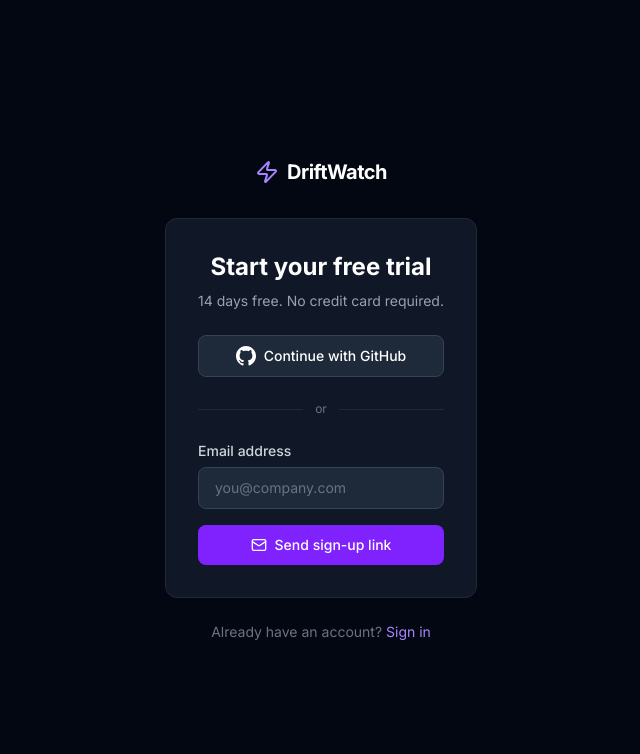
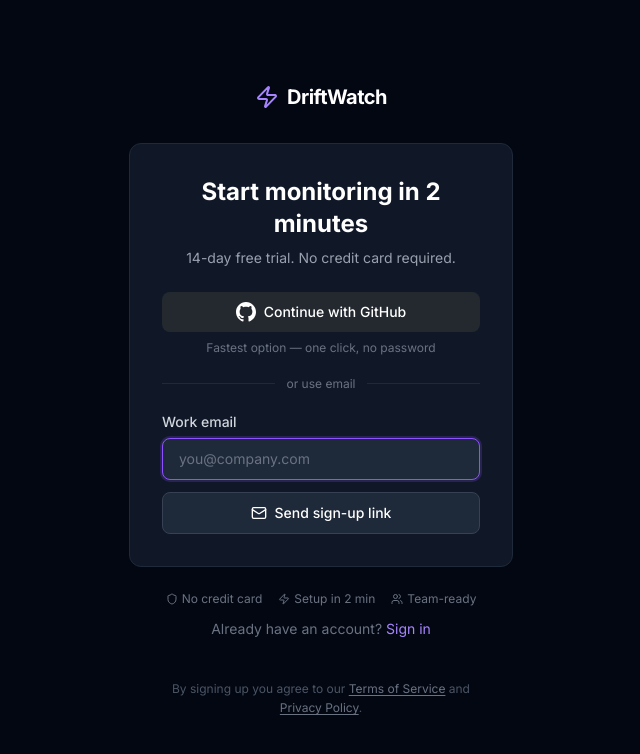
Before and after one commit to Ignusmart/apidelta, a Next.js app in the folder apps/web/: page /sign-up in a window 1280 px wide. Shown: the top 754 px of the page, without its empty margins (319-959 px from the left). Built offline with nearby package versions, Linux system fonts and the light colour scheme; no server answers.

Commit message:
Iteration 16: polish gate 6/10 — signup-flow-cro

```diff
--- a/apps/web/src/app/(auth)/layout.tsx
+++ b/apps/web/src/app/(auth)/layout.tsx
@@ -15,9 +15,24 @@
         <Zap aria-hidden="true" className="h-6 w-6 text-violet-400" />
         DriftWatch
       </Link>
-      <main id="main-content">
-        {children}
-      </main>
+      <main id="main-content">{children}</main>
+      <p className="mt-10 max-w-xs text-center text-xs leading-relaxed text-gray-600">
+        By signing up you agree to our{' '}
+        <a
+          href="/terms"
+          className="rounded text-gray-500 underline underline-offset-2 hover:text-gray-400 focus-visible:outline-none focus-visible:ring-2 focus-visible:ring-violet-500"
+        >
+          Terms of Service
+        </a>{' '}
+        and{' '}
+        <a
+          href="/privacy"
+          className="rounded text-gray-500 underline underline-offset-2 hover:text-gray-400 focus-visible:outline-none focus-visible:ring-2 focus-visible:ring-violet-500"
+        >
+          Privacy Policy
+        </a>
+        .
+      </p>
     </div>
   );
 }
--- a/apps/web/src/app/(auth)/sign-in/page.tsx
+++ b/apps/web/src/app/(auth)/sign-in/page.tsx
@@ -2,6 +2,7 @@
 import { redirect } from 'next/navigation';
 import { auth, signIn } from '@/auth';
 import { Mail } from 'lucide-react';
+import { SubmitButton } from '../submit-button';
 
 export const metadata: Metadata = {
   title: 'Sign in',
@@ -39,34 +40,48 @@
         </p>
 
         {error && (
-          <div role="alert" className="mb-4 rounded-lg bg-red-500/10 px-4 py-3 text-sm text-red-400">
+          <div
+            role="alert"
+            className="mb-4 rounded-lg bg-red-500/10 px-4 py-3 text-sm text-red-400"
+          >
             {error === 'OAuthAccountNotLinked'
               ? 'This email is already linked to a different sign-in method. Try the other option below.'
-              : 'Something went wrong. Please try again.'}
+              : error === 'EmailSignin'
+                ? 'Could not send the sign-in link. Please check your email address and try again.'
+                : error === 'Callback'
+                  ? 'The sign-in link has expired or was already used. Please request a new one.'
+                  : error === 'AccessDenied'
+                    ? 'Access denied. You may not have permission to sign in.'
+                    : 'Something went wrong. Please try again.'}
           </div>
         )}
 
-        {/* GitHub OAuth */}
+        {/* GitHub OAuth — primary CTA for dev audience */}
         <form
           action={async () => {
             'use server';
             await signIn('github', { redirectTo: callbackUrl });
           }}
         >
-          <button
-            type="submit"
-            className="flex w-full items-center justify-center gap-2 rounded-lg border border-gray-700 bg-gray-800 px-4 py-2.5 text-sm font-medium text-white transition hover:border-gray-600 hover:bg-gray-750 focus-visible:outline-none focus-visible:ring-2 focus-visible:ring-violet-500 focus-visible:ring-offset-2 focus-visible:ring-offset-gray-950"
+          <SubmitButton
+            pendingText="Connecting to GitHub..."
+            className="flex w-full items-center justify-center gap-2 rounded-lg bg-[#24292f] px-4 py-2.5 text-sm font-medium text-white transition hover:bg-[#32383f] focus-visible:outline-none focus-visible:ring-2 focus-visible:ring-violet-500 focus-visible:ring-offset-2 focus-visible:ring-offset-gray-950"
           >
-            <svg aria-hidden="true" className="h-5 w-5" fill="currentColor" viewBox="0 0 24 24">
+            <svg
+              aria-hidden="true"
+              className="h-5 w-5"
+              fill="currentColor"
+              viewBox="0 0 24 24"
+            >
               <path d="M12 0c-6.626 0-12 5.373-12 12 0 5.302 3.438 9.8 8.207 11.387.599.111.793-.261.793-.577v-2.234c-3.338.726-4.033-1.416-4.033-1.416-.546-1.387-1.333-1.756-1.333-1.756-1.089-.745.083-.729.083-.729 1.205.084 1.839 1.237 1.839 1.237 1.07 1.834 2.807 1.304 3.492.997.107-.775.418-1.305.762-1.604-2.665-.305-5.467-1.334-5.467-5.931 0-1.311.469-2.381 1.236-3.221-.124-.303-.535-1.524.117-3.176 0 0 1.008-.322 3.301 1.23.957-.266 1.983-.399 3.003-.404 1.02.005 2.047.138 3.006.404 2.291-1.552 3.297-1.23 3.297-1.23.653 1.653.242 2.874.118 3.176.77.84 1.235 1.911 1.235 3.221 0 4.609-2.807 5.624-5.479 5.921.43.372.823 1.102.823 2.222v3.293c0 .319.192.694.801.576 4.765-1.589 8.199-6.086 8.199-11.386 0-6.627-5.373-12-12-12z" />
             </svg>
             Continue with GitHub
-          </button>
+          </SubmitButton>
         </form>
 
-        <div className="my-6 flex items-center gap-3" role="separator">
+        <div className="my-5 flex items-center gap-3" role="separator">
           <div className="h-px flex-1 bg-gray-800" />
-          <span className="text-xs text-gray-500">or</span>
+          <span className="text-xs text-gray-500">or use email</span>
           <div className="h-px flex-1 bg-gray-800" />
         </div>
 
@@ -82,34 +97,37 @@
           }}
         >
           <label
-            htmlFor="email"
+            htmlFor="signin-email"
             className="mb-1.5 block text-sm font-medium text-gray-300"
           >
             Email address
           </label>
           <input
-            id="email"
+            id="signin-email"
             name="email"
             type="email"
             required
             autoComplete="email"
             placeholder="you@company.com"
-            className="mb-4 w-full rounded-lg border border-gray-700 bg-gray-800 px-4 py-2.5 text-sm text-white placeholder-gray-500 outline-none transition focus:border-violet-500 focus:ring-2 focus:ring-violet-500/20"
+            className="mb-3 w-full rounded-lg border border-gray-700 bg-gray-800 px-4 py-2.5 text-sm text-white placeholder-gray-500 outline-none transition focus:border-violet-500 focus:ring-2 focus:ring-violet-500/20"
           />
-          <button
-            type="submit"
-            className="flex w-full items-center justify-center gap-2 rounded-lg bg-violet-600 px-4 py-2.5 text-sm font-medium text-white transition hover:bg-violet-500 focus-visible:outline-none focus-visible:ring-2 focus-visible:ring-violet-500 focus-visible:ring-offset-2 focus-visible:ring-offset-gray-950"
+          <SubmitButton
+            pendingText="Sending link..."
+            className="flex w-full items-center justify-center gap-2 rounded-lg border border-gray-700 bg-gray-800 px-4 py-2.5 text-sm font-medium text-white transition hover:border-gray-600 hover:bg-gray-750 focus-visible:outline-none focus-visible:ring-2 focus-visible:ring-violet-500 focus-visible:ring-offset-2 focus-visible:ring-offset-gray-950"
           >
             <Mail aria-hidden="true" className="h-4 w-4" />
             Send sign-in link
-          </button>
+          </SubmitButton>
         </form>
       </div>
 
       <p className="mt-6 text-center text-sm text-gray-500">
         Don&apos;t have an account?{' '}
-        <a href="/sign-up" className="rounded text-violet-400 hover:text-violet-300 focus-visible:outline-none focus-visible:ring-2 focus-visible:ring-violet-500">
-          Sign up
+        <a
+          href="/sign-up"
+          className="rounded text-violet-400 hover:text-violet-300 focus-visible:outline-none focus-visible:ring-2 focus-visible:ring-violet-500"
+        >
+          Start free trial
         </a>
       </p>
     </div>
--- a/apps/web/src/app/(auth)/sign-up/page.tsx
+++ b/apps/web/src/app/(auth)/sign-up/page.tsx
@@ -1,7 +1,8 @@
 import type { Metadata } from 'next';
 import { redirect } from 'next/navigation';
 import { auth, signIn } from '@/auth';
-import { Mail } from 'lucide-react';
+import { Mail, Shield, Users, Zap } from 'lucide-react';
+import { SubmitButton } from '../submit-button';
 
 export const metadata: Metadata = {
   title: 'Sign up',
@@ -19,45 +20,69 @@
 export default async function SignUpPage({
   searchParams,
 }: {
-  searchParams: Promise<{ callbackUrl?: string }>;
+  searchParams: Promise<{ callbackUrl?: string; error?: string }>;
 }) {
   const session = await auth();
   if (session?.user) redirect('/dashboard');
 
   const params = await searchParams;
   const callbackUrl = params.callbackUrl ?? '/dashboard';
+  const error = params.error;
 
   return (
     <div className="w-full max-w-sm">
       <div className="rounded-xl border border-gray-800 bg-gray-900 p-8">
         <h1 className="mb-2 text-center text-2xl font-bold text-white">
-          Start your free trial
+          Start monitoring in 2 minutes
         </h1>
         <p className="mb-6 text-center text-sm text-gray-400">
-          14 days free. No credit card required.
+          14-day free trial. No credit card required.
         </p>
 
-        {/* GitHub OAuth */}
+        {error && (
+          <div
+            role="alert"
+            className="mb-4 rounded-lg bg-red-500/10 px-4 py-3 text-sm text-red-400"
+          >
+            {error === 'OAuthAccountNotLinked'
+              ? 'This email is already linked to a different sign-in method. Try the other option below.'
+              : error === 'EmailSignin'
+                ? 'Could not send the sign-up link. Please check your email address and try again.'
+                : error === 'Callback'
+                  ? 'The sign-up link has expired or was already used. Please request a new one.'
+                  : 'Something went wrong. Please try again.'}
+          </div>
+        )}
+
+        {/* GitHub OAuth — primary CTA for dev audience */}
         <form
           action={async () => {
             'use server';
             await signIn('github', { redirectTo: callbackUrl });
           }}
         >
-          <button
-            type="submit"
-            className="flex w-full items-center justify-center gap-2 rounded-lg border border-gray-700 bg-gray-800 px-4 py-2.5 text-sm font-medium text-white transition hover:border-gray-600 hover:bg-gray-750 focus-visible:outline-none focus-visible:ring-2 focus-visible:ring-violet-500 focus-visible:ring-offset-2 focus-visible:ring-offset-gray-950"
+          <SubmitButton
+            pendingText="Connecting to GitHub..."
+            className="flex w-full items-center justify-center gap-2 rounded-lg bg-[#24292f] px-4 py-2.5 text-sm font-medium text-white transition hover:bg-[#32383f] focus-visible:outline-none focus-visible:ring-2 focus-visible:ring-violet-500 focus-visible:ring-offset-2 focus-visible:ring-offset-gray-950"
           >
-            <svg aria-hidden="true" className="h-5 w-5" fill="currentColor" viewBox="0 0 24 24">
+            <svg
+              aria-hidden="true"
+              className="h-5 w-5"
+              fill="currentColor"
+              viewBox="0 0 24 24"
+            >
               <path d="M12 0c-6.626 0-12 5.373-12 12 0 5.302 3.438 9.8 8.207 11.387.599.111.793-.261.793-.577v-2.234c-3.338.726-4.033-1.416-4.033-1.416-.546-1.387-1.333-1.756-1.333-1.756-1.089-.745.083-.729.083-.729 1.205.084 1.839 1.237 1.839 1.237 1.07 1.834 2.807 1.304 3.492.997.107-.775.418-1.305.762-1.604-2.665-.305-5.467-1.334-5.467-5.931 0-1.311.469-2.381 1.236-3.221-.124-.303-.535-1.524.117-3.176 0 0 1.008-.322 3.301 1.23.957-.266 1.983-.399 3.003-.404 1.02.005 2.047.138 3.006.404 2.291-1.552 3.297-1.23 3.297-1.23.653 1.653.242 2.874.118 3.176.77.84 1.235 1.911 1.235 3.221 0 4.609-2.807 5.624-5.479 5.921.43.372.823 1.102.823 2.222v3.293c0 .319.192.694.801.576 4.765-1.589 8.199-6.086 8.199-11.386 0-6.627-5.373-12-12-12z" />
             </svg>
             Continue with GitHub
-          </button>
+          </SubmitButton>
+          <p className="mt-2 text-center text-xs text-gray-500">
+            Fastest option — one click, no password
+          </p>
         </form>
 
-        <div className="my-6 flex items-center gap-3" role="separator">
+        <div className="my-5 flex items-center gap-3" role="separator">
           <div className="h-px flex-1 bg-gray-800" />
-          <span className="text-xs text-gray-500">or</span>
+          <span className="text-xs text-gray-500">or use email</span>
           <div className="h-px flex-1 bg-gray-800" />
         </div>
 
@@ -73,36 +98,57 @@
           }}
         >
           <label
-            htmlFor="email"
+            htmlFor="signup-email"
             className="mb-1.5 block text-sm font-medium text-gray-300"
           >
-            Email address
+            Work email
           </label>
           <input
-            id="email"
+            id="signup-email"
             name="email"
             type="email"
             required
             autoComplete="email"
+            autoFocus
             placeholder="you@company.com"
-            className="mb-4 w-full rounded-lg border border-gray-700 bg-gray-800 px-4 py-2.5 text-sm text-white placeholder-gray-500 outline-none transition focus:border-violet-500 focus:ring-2 focus:ring-violet-500/20"
+            className="mb-3 w-full rounded-lg border border-gray-700 bg-gray-800 px-4 py-2.5 text-sm text-white placeholder-gray-500 outline-none transition focus:border-violet-500 focus:ring-2 focus:ring-violet-500/20"
           />
-          <button
-            type="submit"
-            className="flex w-full items-center justify-center gap-2 rounded-lg bg-violet-600 px-4 py-2.5 text-sm font-medium text-white transition hover:bg-violet-500 focus-visible:outline-none focus-visible:ring-2 focus-visible:ring-violet-500 focus-visible:ring-offset-2 focus-visible:ring-offset-gray-950"
+          <SubmitButton
+            pendingText="Sending link..."
+            className="flex w-full items-center justify-center gap-2 rounded-lg border border-gray-700 bg-gray-800 px-4 py-2.5 text-sm font-medium text-white transition hover:border-gray-600 hover:bg-gray-750 focus-visible:outline-none focus-visible:ring-2 focus-visible:ring-violet-500 focus-visible:ring-offset-2 focus-visible:ring-offset-gray-950"
           >
             <Mail aria-hidden="true" className="h-4 w-4" />
             Send sign-up link
-          </button>
+          </SubmitButton>
         </form>
       </div>
 
-      <p className="mt-6 text-center text-sm text-gray-500">
-        Already have an account?{' '}
-        <a href="/sign-in" className="rounded text-violet-400 hover:text-violet-300 focus-visible:outline-none focus-visible:ring-2 focus-visible:ring-violet-500">
-          Sign in
-        </a>
-      </p>
+      {/* Trust signals */}
+      <div className="mt-6 flex flex-col items-center gap-3">
+        <div className="flex items-center gap-4 text-xs text-gray-500">
+          <span className="flex items-center gap-1">
+            <Shield aria-hidden="true" className="h-3 w-3" />
+            No credit card
+          </span>
+          <span className="flex items-center gap-1">
+            <Zap aria-hidden="true" className="h-3 w-3" />
+            Setup in 2 min
+          </span>
+          <span className="flex items-center gap-1">
+            <Users aria-hidden="true" className="h-3 w-3" />
+            Team-ready
+          </span>
+        </div>
+        <p className="text-center text-sm text-gray-500">
+          Already have an account?{' '}
+          <a
+            href="/sign-in"
+            className="rounded text-violet-400 hover:text-violet-300 focus-visible:outline-none focus-visible:ring-2 focus-visible:ring-violet-500"
+          >
+            Sign in
+          </a>
+        </p>
+      </div>
     </div>
   );
 }
--- /dev/null
+++ b/apps/web/src/app/(auth)/submit-button.tsx
@@ -0,0 +1,35 @@
+'use client';
+
+import { useFormStatus } from 'react-dom';
+import { Loader2 } from 'lucide-react';
+import type { ReactNode } from 'react';
+
+export function SubmitButton({
+  children,
+  pendingText,
+  className,
+}: {
+  children: ReactNode;
+  pendingText: string;
+  className: string;
+}) {
+  const { pending } = useFormStatus();
+
+  return (
+    <button
+      type="submit"
+      disabled={pending}
+      aria-disabled={pending}
+      className={`${className} ${pending ? 'cursor-not-allowed opacity-70' : ''}`}
+    >
+      {pending ? (
+        <>
+          <Loader2 aria-hidden="true" className="h-4 w-4 animate-spin" />
+          {pendingText}
+        </>
+      ) : (
+        children
+      )}
+    </button>
+  );
+}
```
Also changed, not shown: apps/web/src/app/(auth)/verify-request/page.tsx (+54 -8 lines), 1 other file (tests, documents, lock files or other folders).
